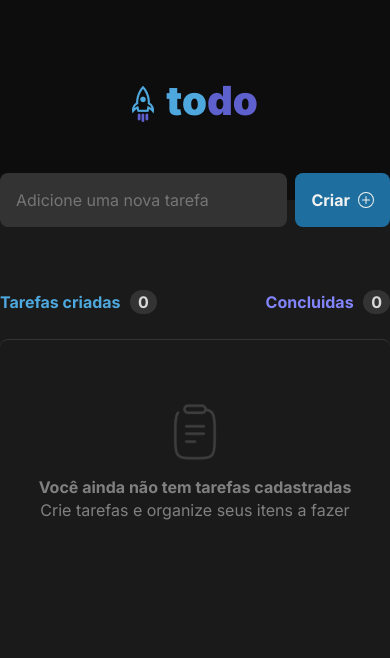
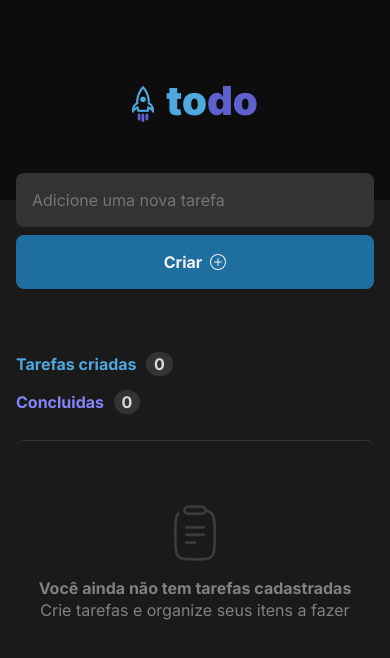
Before and after one commit to joalissongomes1994/todo-list-ts, a React (Vite) app: page / in a window 390 px wide. Shown: the top 658 px of the page. Built offline with nearby package versions, Linux system fonts and the light colour scheme.

Commit message:
feat: Add responsive design to mobile layout

```diff
--- /dev/null
+++ b/src/App.module.css
@@ -0,0 +1,3 @@
+.container {
+  margin: 0 1rem;
+}
--- a/src/App.tsx
+++ b/src/App.tsx
@@ -1,12 +1,14 @@
 import { Header } from "./components/Header"
 import { Todo } from "./components/Todo"
+
+import style from "./App.module.css";
 
 function App() {
   return (
    <div>
       <Header />
 
-      <main>
+      <main className={style.container}>
         <Todo />
       </main>
 
--- a/src/components/TaskForm/TaskForm.module.css
+++ b/src/components/TaskForm/TaskForm.module.css
@@ -39,3 +39,14 @@
 .addTaskForm button:hover {
   background: var(--blue);
 }
+
+@media (max-width: 425px) {
+  .addTaskForm {
+    flex-direction: column;
+  }
+
+  .addTaskForm button {
+    width: 100%;
+    justify-content: center;
+  }
+}
--- a/src/components/Todo/Todo.module.css
+++ b/src/components/Todo/Todo.module.css
@@ -34,3 +34,10 @@
   gap: 0.625rem;
   margin-left: 0.6rem;
 }
+
+@media (max-width: 425px) {
+  .headerList {
+    flex-direction: column;
+    gap: 1rem;
+  }
+}
```
